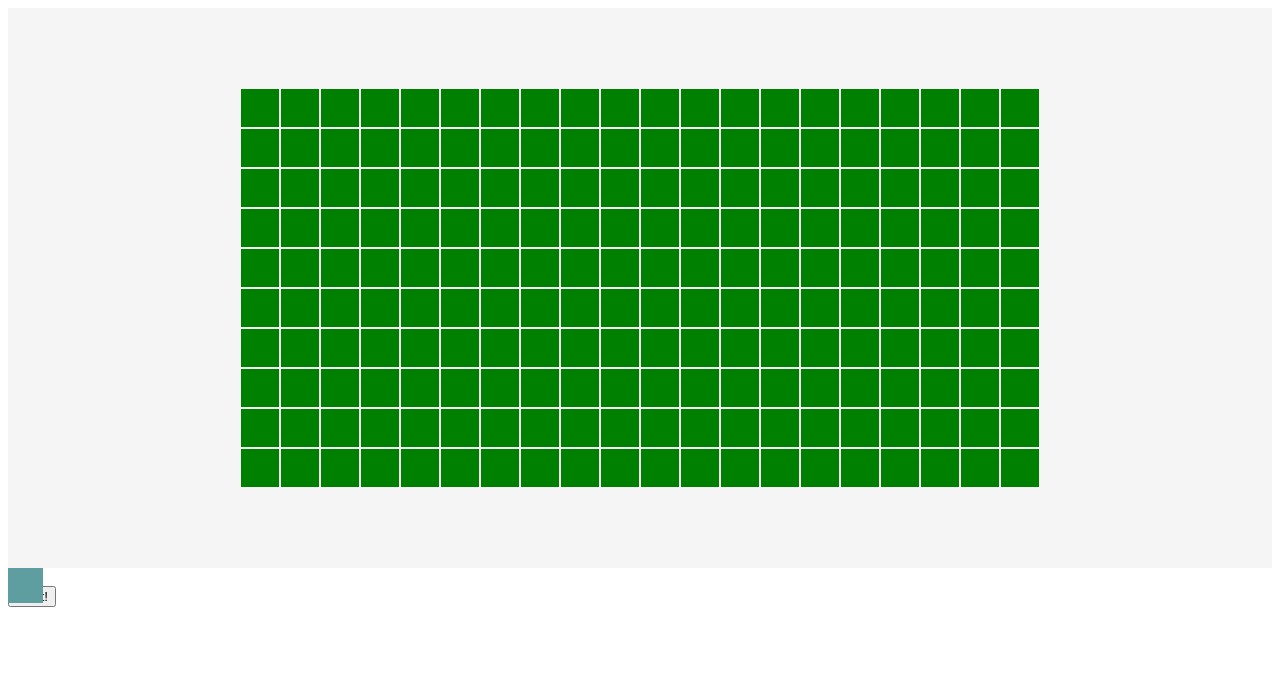
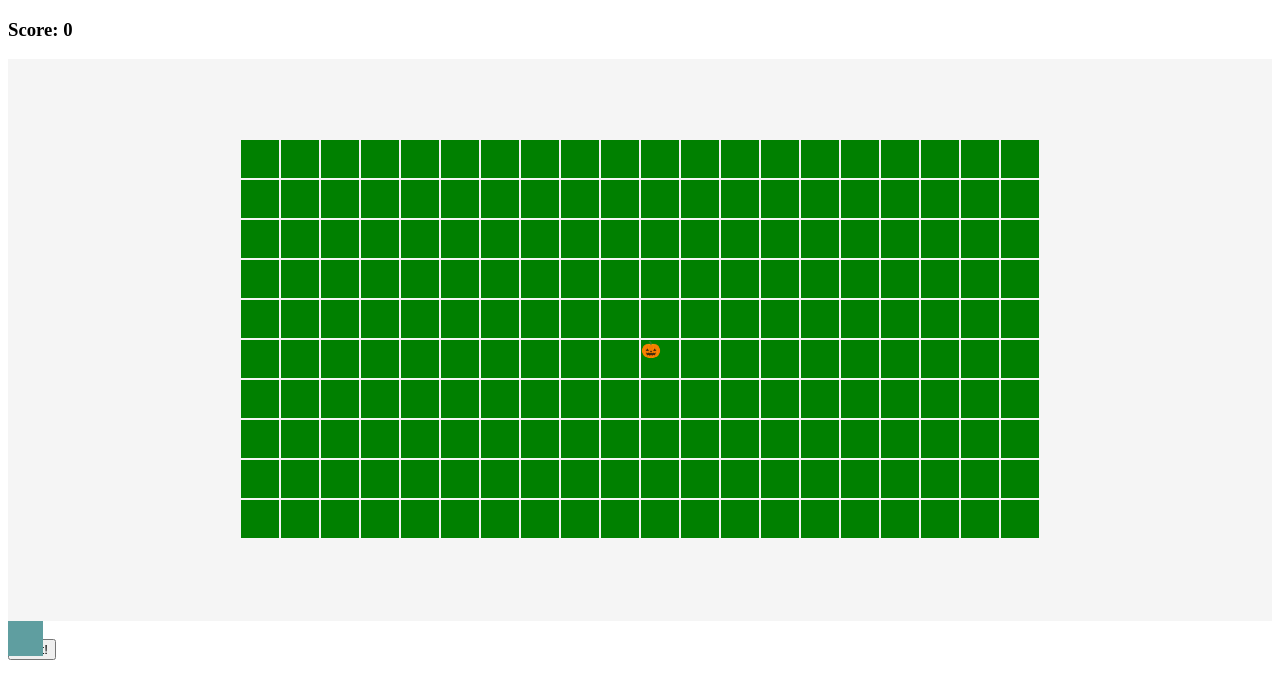
Before and after one commit to grant-create/Night-of-the-Living-Hedge, a plain HTML site: page index.html in a window 1280 px wide. Drawn offline with Linux system fonts and the light colour scheme.

Commit message:
got arrow keys to work

```diff
--- a/index.html
+++ b/index.html
@@ -13,80 +13,212 @@
 
 
 
+        <h3>Score: <span id = "score">0</span></h3>
 
 
+        <div class="game-board" id="container">
 
-        <div class="grid-container game-board" id="container">
-
-            <!-- 1st Row -->
-            <div class="box" id="A1"></div><div class="box" id="A2"></div><div class="box" id="A3"></div> <div class="box" id="A4"></div>
-            <div class="box" id="A5"></div><div class="box" id="A6"></div><div class="box" id="A7"></div> <div class="box" id="A8"></div>
-            <div class="box" id="A9"></div><div class="box" id="A10"></div><div class="box" id="A11"></div> <div class="box" id="A12"></div>
-            <div class="box" id="A13"></div><div class="box" id="A14"></div><div class="box" id="A15"></div> <div class="box" id="A16"></div>
-            <div class="box" id="A17"></div><div class="box" id="A18"></div><div class="box" id="A19"></div> <div class="box" id="A20"></div>
-
-            <!-- 2nd Row -->
-            <div class="box" id="B1"></div><div class="box" id="B2"></div><div class="box" id="B3"></div> <div class="box" id="B4"></div>
-            <div class="box" id="B5"></div><div class="box" id="B6"></div><div class="box" id="B7"></div> <div class="box" id="B8"></div>
-            <div class="box" id="B9"></div><div class="box" id="B10"></div><div class="box" id="B11"></div> <div class="box" id="B12"></div>
-            <div class="box" id="B13"></div><div class="box" id="B14"></div><div class="box" id="B15"></div> <div class="box" id="B16"></div>
-            <div class="box" id="B17"></div><div class="box" id="B18"></div><div class="box" id="B19"></div> <div class="box" id="B20"></div>
-
-            <!-- 3rd Row -->
-            <div class="box" id="C1"></div><div class="box" id="C2"></div><div class="box" id="C3"></div> <div class="box" id="C4"></div>
-            <div class="box" id="C5"></div><div class="box" id="C6"></div><div class="box" id="C7"></div> <div class="box" id="C8"></div>
-            <div class="box" id="C9"></div><div class="box" id="C10"></div><div class="box" id="C11"></div> <div class="box" id="C12"></div>
-            <div class="box" id="C13"></div><div class="box" id="C14"></div><div class="box" id="C15"></div> <div class="box" id="C16"></div>
-            <div class="box" id="C17"></div><div class="box" id="C18"></div><div class="box" id="C19"></div> <div class="box" id="C20"></div>
-
-            <!-- 4th Row -->
-            <div class="box" id="D1"></div><div class="box" id="D2"></div><div class="box" id="D3"></div> <div class="box" id="D4"></div>
-            <div class="box" id="D5"></div><div class="box" id="D6"></div><div class="box" id="D7"></div> <div class="box" id="D8"></div>
-            <div class="box" id="D9"></div><div class="box" id="D10"></div><div class="box" id="D11"></div> <div class="box" id="D12"></div>
-            <div class="box" id="D13"></div><div class="box" id="D14"></div><div class="box" id="D15"></div> <div class="box" id="D16"></div>
-            <div class="box" id="D17"></div><div class="box" id="D18"></div><div class="box" id="D19"></div> <div class="box" id="D20"></div>
-
-            <!-- 5th Row -->
-            <div class="box" id="E1"></div><div class="box" id="E2"></div><div class="box" id="E3"></div> <div class="box" id="E4"></div>
-            <div class="box" id="E5"></div><div class="box" id="E6"></div><div class="box" id="E7"></div> <div class="box" id="E8"></div>
-            <div class="box" id="E9"></div><div class="box" id="E10"></div><div class="box" id="E11"></div> <div class="box" id="E12"></div>
-            <div class="box" id="E13"></div><div class="box" id="E14"></div><div class="box" id="E15"></div> <div class="box" id="E16"></div>
-            <div class="box" id="E17"></div><div class="box" id="E18"></div><div class="box" id="E19"></div> <div class="box" id="E20"></div>
-
-            <!-- 6th Row -->
-            <div class="box" id="F1"></div><div class="box" id="F2"></div><div class="box" id="F3"></div> <div class="box" id="F4"></div>
-            <div class="box" id="F5"></div><div class="box" id="F6"></div><div class="box" id="F7"></div> <div class="box" id="F8"></div>
-            <div class="box" id="F9"></div><div class="box" id="F10"></div><div class="box" id="F11"></div> <div class="box" id="F12"></div>
-            <div class="box" id="F13"></div><div class="box" id="F14"></div><div class="box" id="F15"></div> <div class="box" id="F16"></div>
-            <div class="box" id="F17"></div><div class="box" id="F18"></div><div class="box" id="F19"></div> <div class="box" id="F20"></div>
-
-            <!-- 7th Row -->
-            <div class="box" id="G1"></div><div class="box" id="G2"></div><div class="box" id="G3"></div> <div class="box" id="G4"></div>
-            <div class="box" id="G5"></div><div class="box" id="G6"></div><div class="box" id="G7"></div> <div class="box" id="G8"></div>
-            <div class="box" id="G9"></div><div class="box" id="G10"></div><div class="box" id="G11"></div> <div class="box" id="G12"></div>
-            <div class="box" id="G13"></div><div class="box" id="G14"></div><div class="box" id="G15"></div> <div class="box" id="G16"></div>
-            <div class="box" id="G17"></div><div class="box" id="G18"></div><div class="box" id="G19"></div> <div class="box" id="G20"></div>
-
-            <!-- 8th Row -->
-            <div class="box" id="H1"></div><div class="box" id="H2"></div><div class="box" id="H3"></div> <div class="box" id="H4"></div>
-            <div class="box" id="H5"></div><div class="box" id="H6"></div><div class="box" id="H7"></div> <div class="box" id="H8"></div>
-            <div class="box" id="H9"></div><div class="box" id="H10"></div><div class="box" id="H11"></div> <div class="box" id="H12"></div>
-            <div class="box" id="H13"></div><div class="box" id="H14"></div><div class="box" id="H15"></div> <div class="box" id="H16"></div>
-            <div class="box" id="H17"></div><div class="box" id="H18"></div><div class="box" id="H19"></div> <div class="box" id="H20"></div>
-
-            <!-- 9th Row -->
-            <div class="box" id="I1"></div><div class="box" id="I2"></div><div class="box" id="I3"></div> <div class="box" id="I4"></div>
-            <div class="box" id="I5"></div><div class="box" id="I6"></div><div class="box" id="I7"></div> <div class="box" id="I8"></div>
-            <div class="box" id="I9"></div><div class="box" id="I10"></div><div class="box" id="I11"></div> <div class="box" id="I12"></div>
-            <div class="box" id="I13"></div><div class="box" id="I14"></div><div class="box" id="I15"></div> <div class="box" id="I16"></div>
-            <div class="box" id="I17"></div><div class="box" id="I18"></div><div class="box" id="I19"></div> <div class="box" id="I20"></div>
-            <!-- 10th Row -->
-            <div class="box" id="J1"></div><div class="box" id="J2"></div><div class="box" id="J3"></div> <div class="box" id="J4"></div>
-            <div class="box" id="J5"></div><div class="box" id="J6"></div><div class="box" id="J7"></div> <div class="box" id="J8"></div>
-            <div class="box" id="J9"></div><div class="box" id="J10"></div><div class="box" id="J11"></div> <div class="box" id="J12"></div>
-            <div class="box" id="J13"></div><div class="box" id="J14"></div><div class="box" id="J15"></div> <div class="box" id="J16"></div>
-            <div class="box" id="J17"></div><div class="box" id="J18"></div><div class="box" id="J19"></div> <div class="box" id="J20"></div>
-
+            <div class="box" id="0"></div>
+            <div class="box" id="1"></div>
+            <div class="box" id="2"></div>
+            <div class="box" id="3"></div>
+            <div class="box" id="4"></div>
+            <div class="box" id="5"></div>
+            <div class="box" id="6"></div>
+            <div class="box" id="7"></div>
+            <div class="box" id="8"></div>
+            <div class="box" id="9"></div>
+            <div class="box" id="10"></div>
+            <div class="box" id="11"></div>
+            <div class="box" id="12"></div>
+            <div class="box" id="13"></div>
+            <div class="box" id="14"></div>
+            <div class="box" id="15"></div>
+            <div class="box" id="16"></div>
+            <div class="box" id="17"></div>
+            <div class="box" id="18"></div>
+            <div class="box" id="19"></div>
+            <div class="box" id="20"></div>
+            <div class="box" id="21"></div>
+            <div class="box" id="22"></div>
+            <div class="box" id="23"></div>
+            <div class="box" id="24"></div>
+            <div class="box" id="25"></div>
+            <div class="box" id="26"></div>
+            <div class="box" id="27"></div>
+            <div class="box" id="28"></div>
+            <div class="box" id="29"></div>
+            <div class="box" id="30"></div>
+            <div class="box" id="31"></div>
+            <div class="box" id="32"></div>
+            <div class="box" id="33"></div>
+            <div class="box" id="34"></div>
+            <div class="box" id="35"></div>
+            <div class="box" id="36"></div>
+            <div class="box" id="37"></div>
+            <div class="box" id="38"></div>
+            <div class="box" id="39"></div>
+            <div class="box" id="40"></div>
+            <div class="box" id="41"></div>
+            <div class="box" id="42"></div>
+            <div class="box" id="43"></div>
+            <div class="box" id="44"></div>
+            <div class="box" id="45"></div>
+            <div class="box" id="46"></div>
+            <div class="box" id="47"></div>
+            <div class="box" id="48"></div>
+            <div class="box" id="49"></div>
+            <div class="box" id="50"></div>
+            <div class="box" id="51"></div>
+            <div class="box" id="52"></div>
+            <div class="box" id="53"></div>
+            <div class="box" id="54"></div>
+            <div class="box" id="55"></div>
+            <div class="box" id="56"></div>
+            <div class="box" id="57"></div>
+            <div class="box" id="58"></div>
+            <div class="box" id="59"></div>
+            <div class="box" id="60"></div>
+            <div class="box" id="61"></div>
+            <div class="box" id="62"></div>
+            <div class="box" id="63"></div>
+            <div class="box" id="64"></div>
+            <div class="box" id="65"></div>
+            <div class="box" id="66"></div>
+            <div class="box" id="67"></div>
+            <div class="box" id="68"></div>
+            <div class="box" id="69"></div>
+            <div class="box" id="70"></div>
+            <div class="box" id="71"></div>
+            <div class="box" id="72"></div>
+            <div class="box" id="73"></div>
+            <div class="box" id="74"></div>
+            <div class="box" id="75"></div>
+            <div class="box" id="76"></div>
+            <div class="box" id="77"></div>
+            <div class="box" id="78"></div>
+            <div class="box" id="79"></div>
+            <div class="box" id="80"></div>
+            <div class="box" id="81"></div>
+            <div class="box" id="82"></div>
+            <div class="box" id="83"></div>
+            <div class="box" id="84"></div>
+            <div class="box" id="85"></div>
+            <div class="box" id="86"></div>
+            <div class="box" id="87"></div>
+            <div class="box" id="88"></div>
+            <div class="box" id="89"></div>
+            <div class="box" id="90"></div>
+            <div class="box" id="91"></div>
+            <div class="box" id="92"></div>
+            <div class="box" id="93"></div>
+            <div class="box" id="94"></div>
+            <div class="box" id="95"></div>
+            <div class="box" id="96"></div>
+            <div class="box" id="97"></div>
+            <div class="box" id="98"></div>
+            <div class="box" id="99"></div>
+            <div class="box" id="100"></div>
+            <div class="box" id="101"></div>
+            <div class="box" id="102"></div>
+            <div class="box" id="103"></div>
+            <div class="box" id="104"></div>
+            <div class="box" id="105"></div>
+            <div class="box" id="106"></div>
+            <div class="box" id="107"></div>
+            <div class="box" id="108"></div>
+            <div class="box" id="109"></div>
+            <div class="box" id="110"></div>
+            <div class="box" id="111"></div>
+            <div class="box" id="112"></div>
+            <div class="box" id="113"></div>
+            <div class="box" id="114"></div>
+            <div class="box" id="115"></div>
+            <div class="box" id="116"></div>
+            <div class="box" id="117"></div>
+            <div class="box" id="118"></div>
+            <div class="box" id="119"></div>
+            <div class="box" id="120"></div>
+            <div class="box" id="121"></div>
+            <div class="box" id="122"></div>
+            <div class="box" id="123"></div>
+            <div class="box" id="124"></div>
+            <div class="box" id="125"></div>
+            <div class="box" id="126"></div>
+            <div class="box" id="127"></div>
+            <div class="box" id="128"></div>
+            <div class="box" id="129"></div>
+            <div class="box" id="130"></div>
+            <div class="box" id="131"></div>
+            <div class="box" id="132"></div>
+            <div class="box" id="133"></div>
+            <div class="box" id="134"></div>
+            <div class="box" id="135"></div>
+            <div class="box" id="136"></div>
+            <div class="box" id="137"></div>
+            <div class="box" id="138"></div>
+            <div class="box" id="139"></div>
+            <div class="box" id="140"></div>
+            <div class="box" id="141"></div>
+            <div class="box" id="142"></div>
+            <div class="box" id="143"></div>
+            <div class="box" id="144"></div>
+            <div class="box" id="145"></div>
+            <div class="box" id="146"></div>
+            <div class="box" id="147"></div>
+            <div class="box" id="148"></div>
+            <div class="box" id="149"></div>
+            <div class="box" id="150"></div>
+            <div class="box" id="151"></div>
+            <div class="box" id="152"></div>
+            <div class="box" id="153"></div>
+            <div class="box" id="154"></div>
+            <div class="box" id="155"></div>
+            <div class="box" id="156"></div>
+            <div class="box" id="157"></div>
+            <div class="box" id="158"></div>
+            <div class="box" id="159"></div>
+            <div class="box" id="160"></div>
+            <div class="box" id="161"></div>
+            <div class="box" id="162"></div>
+            <div class="box" id="163"></div>
+            <div class="box" id="164"></div>
+            <div class="box" id="165"></div>
+            <div class="box" id="166"></div>
+            <div class="box" id="167"></div>
+            <div class="box" id="168"></div>
+            <div class="box" id="169"></div>
+            <div class="box" id="170"></div>
+            <div class="box" id="171"></div>
+            <div class="box" id="172"></div>
+            <div class="box" id="173"></div>
+            <div class="box" id="174"></div>
+            <div class="box" id="175"></div>
+            <div class="box" id="176"></div>
+            <div class="box" id="177"></div>
+            <div class="box" id="178"></div>
+            <div class="box" id="179"></div>
+            <div class="box" id="180"></div>
+            <div class="box" id="181"></div>
+            <div class="box" id="182"></div>
+            <div class="box" id="183"></div>
+            <div class="box" id="184"></div>
+            <div class="box" id="185"></div>
+            <div class="box" id="186"></div>
+            <div class="box" id="187"></div>
+            <div class="box" id="188"></div>
+            <div class="box" id="189"></div>
+            <div class="box" id="190"></div>
+            <div class="box" id="191"></div>
+            <div class="box" id="192"></div>
+            <div class="box" id="193"></div>
+            <div class="box" id="194"></div>
+            <div class="box" id="195"></div>
+            <div class="box" id="196"></div>
+            <div class="box" id="197"></div>
+            <div class="box" id="198"></div>
+            <div class="box" id="199"></div>
+            <div class="box" id="200"></div>
         </div><!-- End of board -->
 
         <!-- Character -->
--- a/script.js
+++ b/script.js
@@ -1,46 +1,115 @@
 console.log("Here we go")
 
 
-window.addEventListener("DOMContentLoaded", () =>{
 
 
-    document.addEventListener('keydown', keyDownHandler, false);
-    document.addEventListener('keyup', keyUpHandler, false);
+let gameOver = true
 
-    let rightPressed = false;
-    let leftPressed = false;
-    let upPressed = false;
-    let downPressed = false;
 
-    function keyDownHandler(event) {
-        if(event.keyCode == 39) {
-            rightPressed = true;
-        }
-        else if(event.keyCode == 37) {
-            leftPressed = true;
-        }
-        if(event.keyCode == 40) {
-            downPressed = true;
-        }
-        else if(event.keyCode == 38) {
-            upPressed = true;
-        }
-    }
 
-    function keyUpHandler(event) {
-        if(event.keyCode == 39) {
-            rightPressed = false;
-        }
-        else if(event.keyCode == 37) {
-            leftPressed = false;
-        }
-        if(event.keyCode == 40) {
-            downPressed = false;
-        }
-        else if(event.keyCode == 38) {
-            upPressed = false;
-        }
-    }
+boardList = [ 1, 2, 3, 4, 5, 6, 7, 8, 9, 10, 11, 12, 13, 14, 15, 16, 17, 18, 19, 20,
+              21, 22, 23, 24, 25, 26, 27, 28, 29, 30, 31, 32, 33, 34, 35, 36, 37, 38, 39, 40,
+              41, 42, 43, 44, 45, 46, 47, 48, 49, 50, 51, 52, 53, 54, 55, 56, 57, 58, 59, 60,
+              61, 62, 63, 64, 65, 66, 67, 68, 69, 70, 71, 72, 73, 74, 75, 76, 77, 78, 79, 80,
+              81, 82, 83, 84, 85, 86, 87, 88, 89, 90, 91, 92, 93, 94, 95, 96, 97, 98, 99, 100,
+             101, 102, 103, 104, 105, 106, 107, 108, 109, 110, 111, 112, 113, 114, 115, 116, 117, 118, 119, 120,
+             121, 122, 123, 124, 125, 126, 127, 128, 129, 130, 131, 132, 133, 134, 135, 136, 137, 138, 139, 140,
+             141, 142, 143, 144, 145, 146, 147, 148, 149, 150, 151, 152, 153, 154, 155, 156, 157, 158, 159, 160,
+             161, 162, 163, 164, 165, 166, 167, 168, 169, 170, 171, 172, 173, 174, 175, 176, 177, 178, 179, 180,
+             181, 182, 183, 184, 185, 186, 187, 188, 189, 190, 191, 192, 193, 194, 195, 196, 197, 198, 199, 200]
+
+
+
+
+
+window.addEventListener("DOMContentLoaded", () =>{
+    const grid =document.querySelector(".game-board")
+    const score = document.getElementById("score")
+    const width = 20 //board is 20 sq long by 10 sq high
+
+
+    // while(gameOver = false){
+
+    // }
+
+
+
+    // starting pos of pac
+    let heroSpot = 110
+    let heroMove = document.getElementById(`${heroSpot}`)
+    heroMove.innerText = "🎃"
+    console.log(heroSpot)
+    // for (i=0; i<boardList.length; i++){
+    //     console.log(i)
+
+        document.addEventListener("keydown", (event) => {
+            console.log(heroSpot)
+            console.log(event.key)
+            heroMove.innerText = ""
+            heroMove = document.getElementById(`${heroSpot}`)
+
+
+
+
+
+
+            if (event.key == "ArrowUp"){
+                console.log(heroSpot)
+
+
+
+                //change old spot back to normal
+                heroMove.innerText = ""
+
+                //move up one sq
+                heroSpot -= 20
+
+                //need to make it unable to go negative
+
+                //put hero in new spot
+                heroMove.innerText = "🎃"
+                heroMove
+
+            }else if(event.key == "ArrowDown"){
+                //change old spot back to normal
+                heroMove.innerText = ""
+
+                //move down one sq
+                heroSpot += 20
+
+                //need to make it unable to go negative
+
+                //put hero in new spot
+                heroMove.innerText = "🎃"
+
+            }else if(event.key == "ArrowLeft"){
+                //change old spot back to normal
+                heroMove.innerText = ""
+
+                //move left one sq
+                heroSpot -= 1
+
+                //need to make it unable to go negative
+
+                //put hero in new spot
+                heroMove.innerText = "🎃"
+
+            }else if(event.key === "ArrowRight"){
+                //change old spot back to normal
+                heroMove.innerText = ""
+
+                //move right one sq
+                heroSpot += 1
+
+                //need to make it unable to go negative
+
+                //put hero in new spot
+                heroMove.innerText = "🎃"
+
+
+            }
+        })
+    //}
 
 
 
@@ -48,4 +117,43 @@ window.addEventListener("DOMContentLoaded", () =>{
 
 
 
-}
+
+
+
+
+    let startButton = document.querySelector(".button")
+
+    startButton.addEventListener("click", () =>{
+
+        //on click goes through list and clears the board and messages,
+        //changes gameOver to false, and display player turn
+
+
+
+            gameOver = false
+
+
+
+    })
+
+
+
+
+})
+
+
+
+
+
+
+//start button places guy on board on sq f10
+
+// if up is clicked, move hero up one letter, if down move down.
+// if left move down one number, if right, move up
+
+// need a list of board spaces to loop through and update as arrows are pressed
+
+
+//while gameOver !== true || timerOn !== false{
+
+//}
```
Also changed, not shown: style.css (line endings or trailing spaces).
